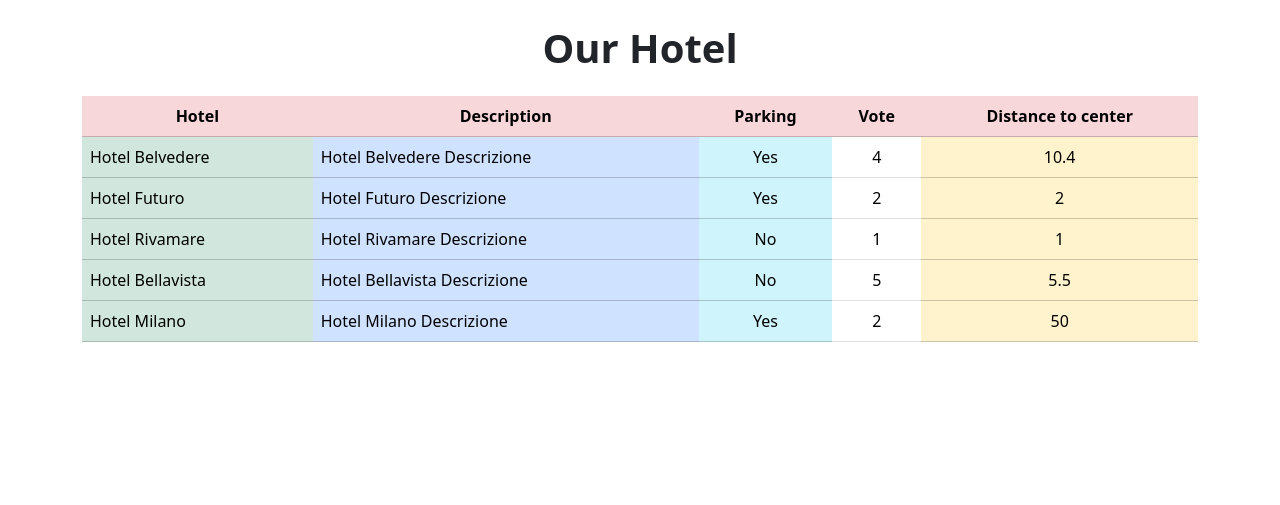
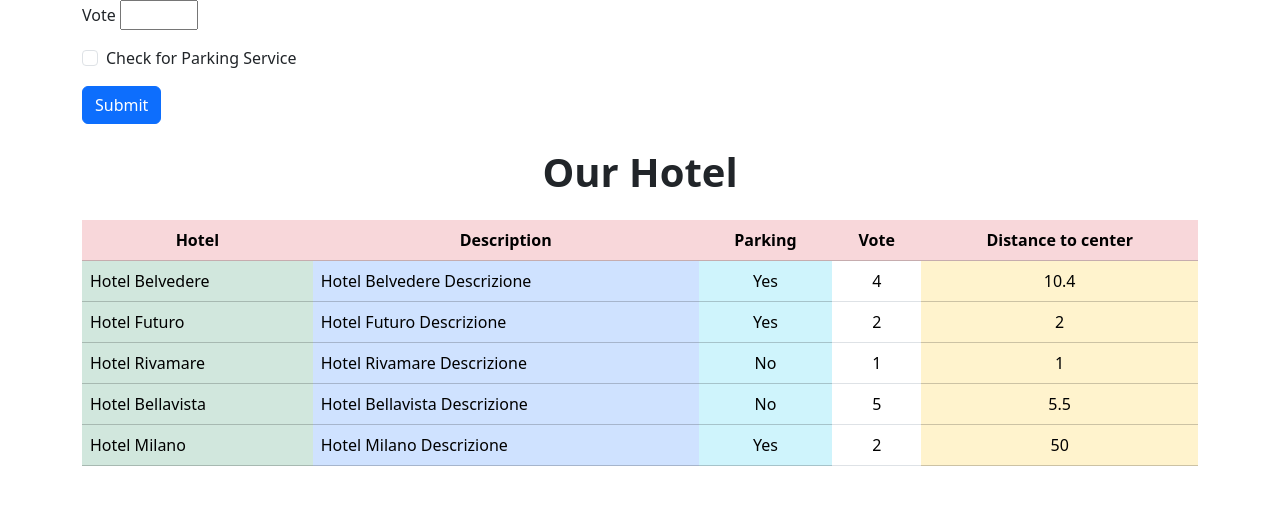
Before and after one commit to AlessioMartella7/php-hotel, a PHP site: page / in a window 1280 px wide. Shown: the top 505 px of the page. Run offline with PHP 8.4, Linux system fonts and the light colour scheme.

Commit message:
added form to filter result based on vote and parking

```diff
--- a/index.php
+++ b/index.php
@@ -1,5 +1,4 @@
 <?php
-
     $hotels = [
 
         [
@@ -39,8 +38,6 @@
         ],
 
     ];
-
-
 ?>
 
 <!DOCTYPE html>
@@ -56,6 +53,23 @@
 <body>
     <main>
         <div class="container">
+
+            <section id="filters">
+                <form>
+                    <div class="mb-3">
+                    <label for="hotelRate">Vote</label>
+                    <input type="number" id="hotelRate" name="ratings" min="1" max="5">
+                    </div>
+
+                    <div class="mb-3 form-check">
+                        <label class="form-check-label" for="parking">Check for Parking Service</label>
+                        <input type="checkbox" class="form-check-input" id="parking" name="parking">
+                    </div>
+                    <button type="submit" class="btn btn-primary">Submit</button>
+                </form>
+            </section>
+
+            <section id="hotels-table">
                 <h1 class="my-4 text-center fw-bold text-dark">Our Hotel</h1>
                 <table class="table text-center">
                     <thead>
@@ -79,7 +93,7 @@
                         <?php } ?>
                     </tbody>
                 </table>
-
+            </section>
 
         </div>
     </main>
```
Lines whose indentation alone changed are shown as unchanged.
